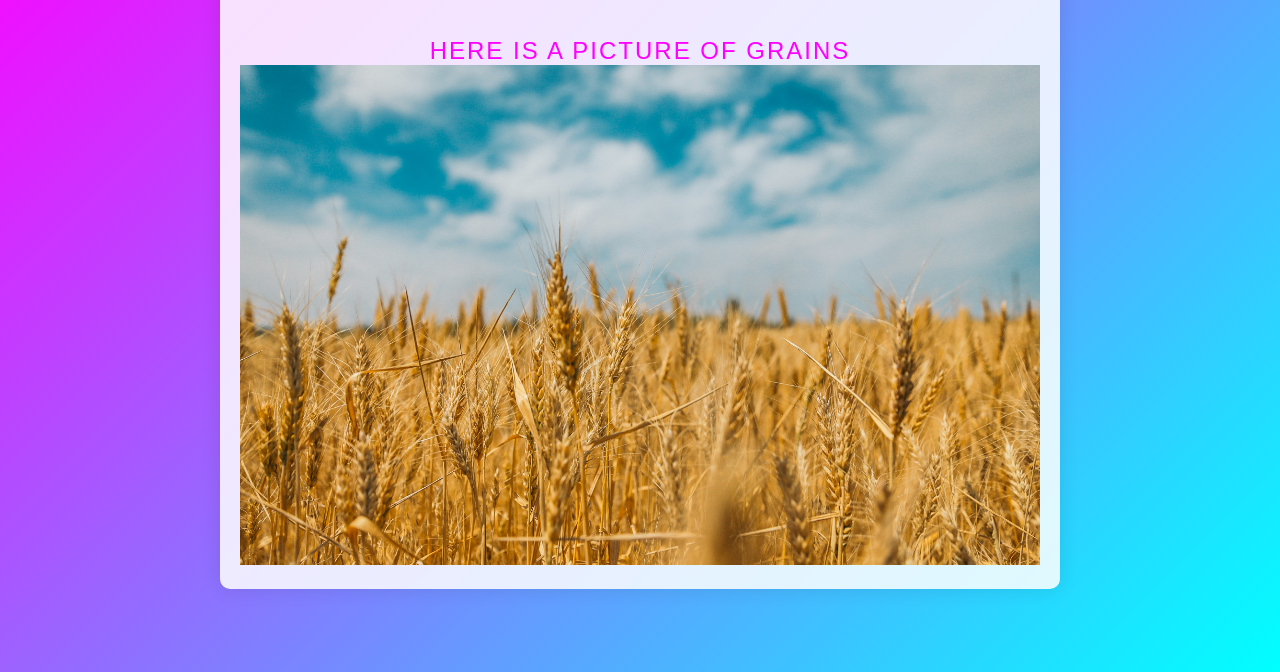
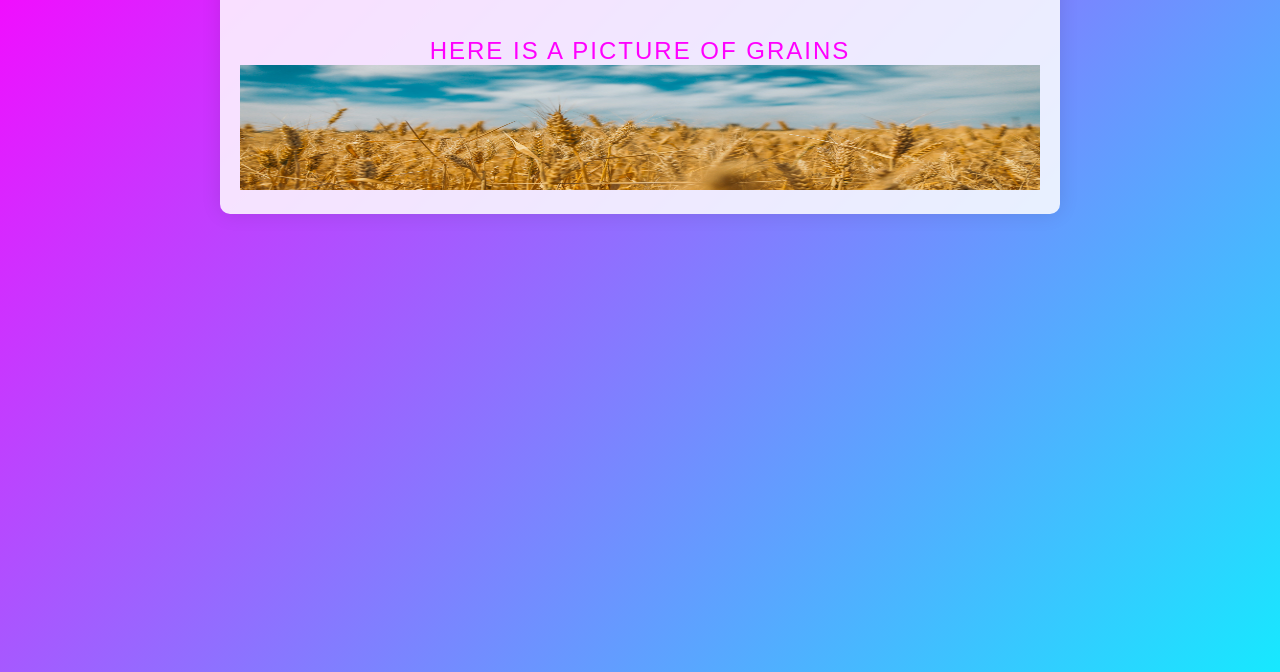
Before and after one commit to GrainCult/graincult.com, a plain HTML site: page grain.html in a window 1280 px wide. Shown: the part 128-800 px from the top of the page. Drawn offline with Linux system fonts and the light colour scheme.

Commit message:
Update grain.html

```diff
--- a/grain.html
+++ b/grain.html
@@ -9,6 +9,11 @@
 <title>GrainCult</title>
 <link rel="stylesheet" href="assets/styles.css">
 <link rel="icon" type="image/x-icon" href="assets/favicon.ico">
+    <style>
+        body {
+            height: 125vh;
+        }
+    </style>
 </head>
 <body>
 <div class="container">
@@ -21,7 +26,7 @@
         </center>
     <div class="catchy">HERE IS A PICTURE OF GRAINS</div>
     </main>
- <img src="grain.jpg" alt="grain, source: unsplash.com" width="800" height="500">
+ <img src="grain.jpg" alt="grain, source: unsplash.com" width="800" height="125">
 
 </div>
 </body>
```
